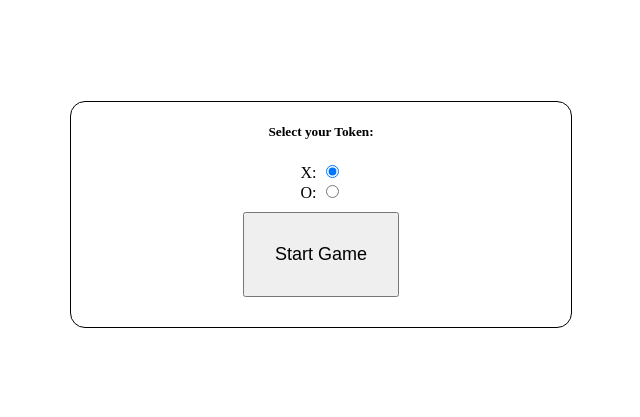
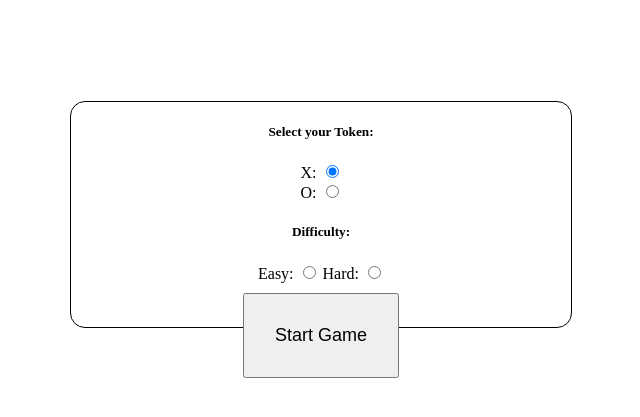
Before and after one commit to WilliamBayliss/TicTacToe, a website: page main.html in a window 1280 px wide. Shown: the part 79-496 px from the top of the page, without its empty margins (319-959 px from the left). Drawn offline with nearby package versions, Linux system fonts and the light colour scheme.

Commit message:
Added radio buttons for difficulty selection, added script import for lodash for deepcopy in minimax algorithm

```diff
--- a/main.html
+++ b/main.html
@@ -23,6 +23,15 @@
                         <input type="radio" name="token" id="O" value="O">
                         </div>
 
+                        <div>
+                            <h5>Difficulty:</h5>
+                            <label for="easy">Easy: </label>
+                            <input type="radio" name="difficulty" id="easy-toggle" value="easy">
+
+                            <label for="hard">Hard: </label>
+                            <input type="radio" name="difficulty" id="hard-toggle" value="hard">
+                        </div>
+
                     </div>
                     <div class="button-container">
                         <button class="button" id="start-button">Start Game</button>
@@ -39,6 +48,7 @@
         </div>
     </body>
     <footer>
+        <script src="https://cdn.jsdelivr.net/npm/lodash@4.17.10/lodash.min.js"></script>
         <script src="scripts/tictactoe.js"></script>
 
     </footer>
```
